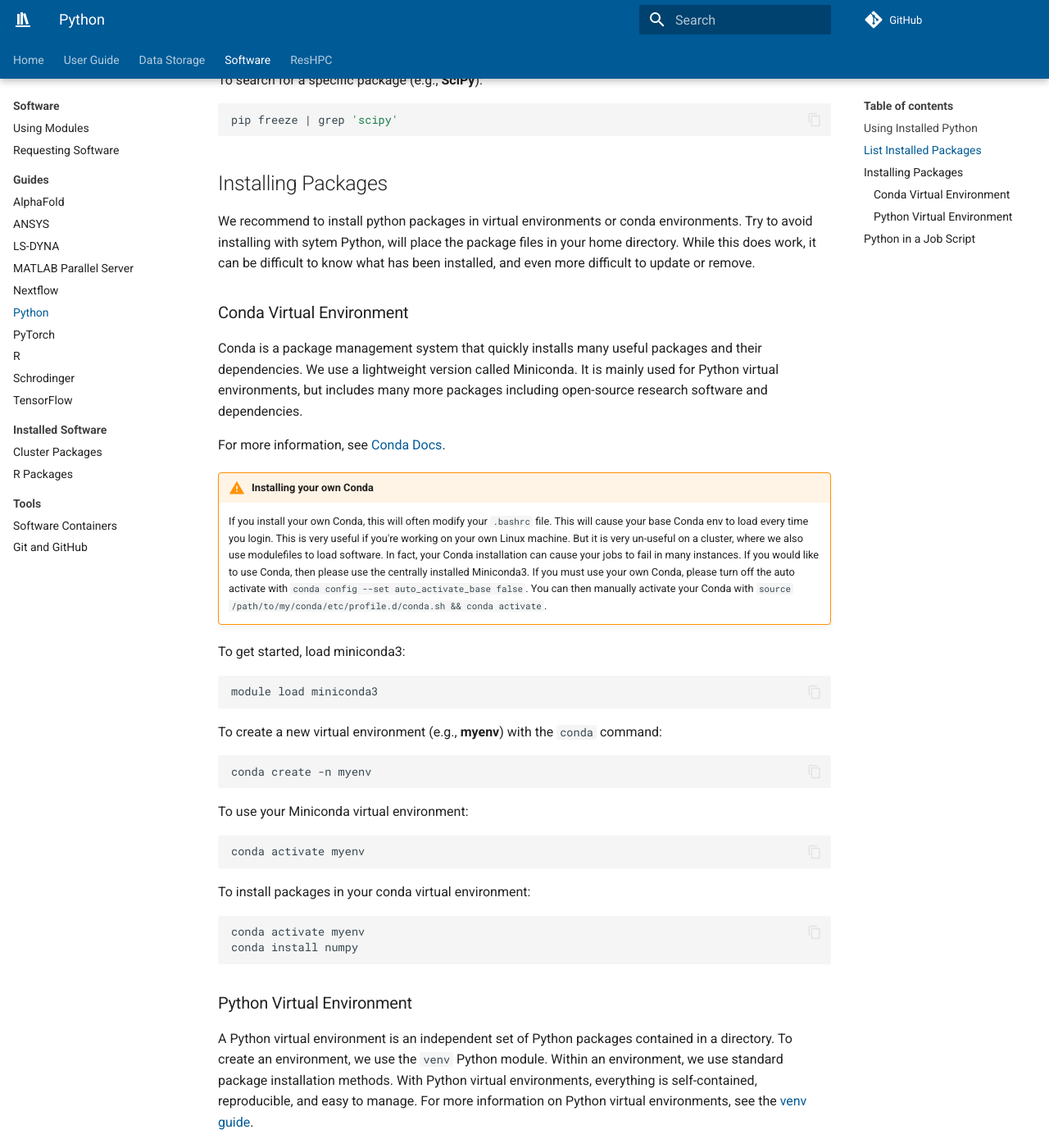
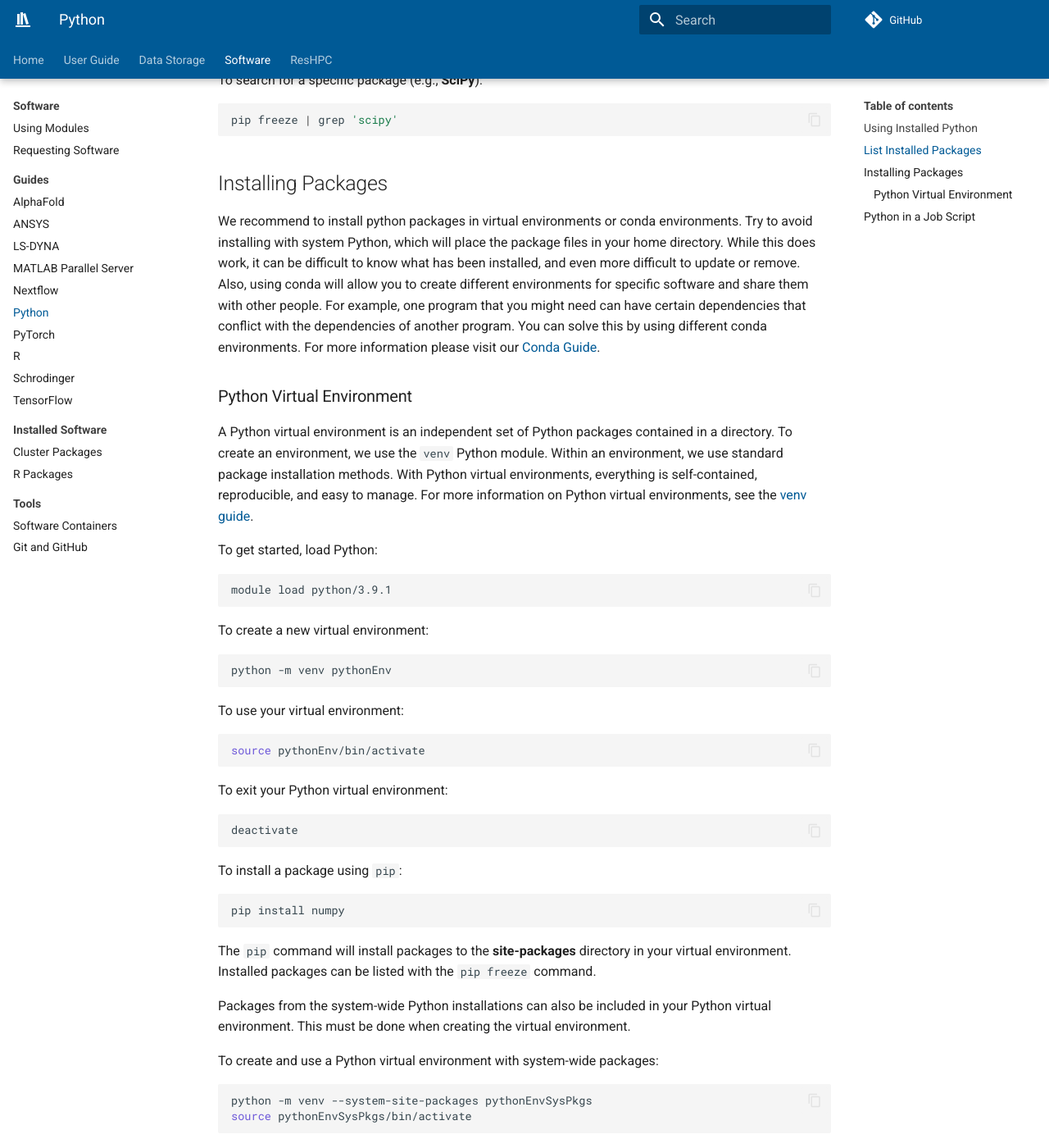
Before and after one commit to mcw-rcc/mcw-rcc.github.io, an MkDocs documentation site: the page built from docs/software/python.md, in a window 1280 px wide and 1400 px high, scrolled down 958 px. Shown: the whole window at 82% size. Built offline with MkDocs 1.6.1 and Material for MkDocs 9.7.7, drawn with Linux system fonts in a browser that asks for light colours; comment, search, counter and statistics services are not loaded; some of the changed lines change nothing that is shown.

Commit message:
conda + python changes
Created conda.md
Edited python.md

````diff
--- /dev/null
+++ b/docs/software/conda.md
@@ -0,0 +1,101 @@
+# Conda Virtual Environment
+
+Conda is a package management system that quickly installs many useful packages and their dependencies. We use a lightweight version called Miniconda. It is mainly used for Python virtual environments, but includes many more packages including open-source research software and dependencies.
+
+## Benefits of using a Conda environment
+
+- Creating isolated conda environments is a perfect way to manage dependencies. Some times you might need to use different programs with different dependencies that conflict with each other. With conda, you can isolate each of those programs with their corresponding dependencies.
+- With conda it is very easy to keep track of what you have installed and remove, add or update any packages.
+- You can create a "perfect" environment for a specific project and share it with others to make sure they are using the same version of the packages. This will also allow you to create reproducible pipelines, to ensure that you run and re-run your programs within the exact same environment.
+- Conda has a large community of developers and is very easy to find help in forums whenever you run into any problems.
+- It supports packages written in other languages, so, you can create dedicated environments for certain projects which depend on libraries written in other languages such as R.
+
+For more information, see [Conda Docs](https://conda.io/projects/conda/en/stable/index.html){:target="_blank"}.
+
+!!! warning "Installing your own Conda"
+    If you install your own Conda, this will often modify your `.bashrc` file. This will cause your base Conda env to load every time you login. This is very useful if you're working on your own Linux machine. But it is very un-useful on a cluster, where we also use module files to load software. In fact, your Conda installation can cause your jobs to fail in many instances. If you would like to use Conda, then please use the centrally installed Miniconda3. If you must use your own Conda, please turn off the auto activate with `conda config --set auto_activate_base false`. You can then manually activate your Conda with `source /path/to/my/conda/etc/profile.d/conda.sh && conda activate`.
+
+To get started, load miniconda3:
+
+```bash
+module load miniconda3
+```
+
+To create a new virtual environment (e.g., **myenv**) with the `conda` command:
+
+```bash
+conda create -n myenv
+```
+
+To use your Miniconda virtual environment:
+
+```bash
+conda activate myenv
+```
+
+To install packages in your conda virtual environment:
+
+```bash
+conda activate myenv
+conda install numpy
+```
+
+To install a specific version of a package in your conda virtual environment:
+
+```bash
+conda activate myenv
+conda install python==3.8
+```
+
+To see all the packages that you have installed in your virtual environment:
+
+```bash
+conda activate myenv
+conda env list
+```
+
+To see what version of a package you have installed in your virtual environment:
+
+```bash
+conda activate myenv
+conda env list | grep package_name
+```
+
+To uninstall a package within your virtual environment:
+
+```bash
+conda activate myenv
+conda uninstall numpy
+```
+
+To clone an existing conda environment:
+Suppose you are starting a new pipeline of a project for which you need a very similar environment to one you created before, with the exception of a few packages that use different versions. You could clone your previous environment and then make the desired changes. Make sure to deactivate the environment your are cloning, clone it and then activate your new environment.
+
+```bash
+conda deactivate myenv1
+conda create -n myenv1 --clone myenv2
+conda activate myenv2
+```
+
+You could also create a specification file to build an identical conda environment on the same OS either in the same or a different machine. This is perfect for sharing conda environments with collaborators. Make sure the people you share your specification file with are using your same platform. Otherwise, the packages that you installed might not be available to them or some dependencies could be missing. In this case, things might not work exactly the same as expected.
+
+To create a specification file:
+
+```bash
+conda activate myenv
+conda list --explicit > spec-file.txt
+```
+
+To use a specification file to create an identical environment on the same or a different machine:
+
+```bash
+conda create --name myenv --file spec-file.txt
+conda activate myenv
+```
+
+To use a spec file to install packages into an existing environment:
+
+```bash
+conda install --name myenv
+conda activate myenv --file spec-file.txt
+```
--- a/docs/software/python.md
+++ b/docs/software/python.md
@@ -39,41 +39,7 @@
 
 ## Installing Packages
 
-We recommend to install python packages in virtual environments or conda environments. Try to avoid installing with sytem Python, will place the package files in your home directory. While this does work, it can be difficult to know what has been installed, and even more difficult to update or remove.
-
-### Conda Virtual Environment
-
-Conda is a package management system that quickly installs many useful packages and their dependencies. We use a lightweight version called Miniconda. It is mainly used for Python virtual environments, but includes many more packages including open-source research software and dependencies.
-
-For more information, see [Conda Docs](https://conda.io/projects/conda/en/stable/index.html){:target="_blank"}.
-
-!!! warning "Installing your own Conda"
-    If you install your own Conda, this will often modify your `.bashrc` file. This will cause your base Conda env to load every time you login. This is very useful if you're working on your own Linux machine. But it is very un-useful on a cluster, where we also use modulefiles to load software. In fact, your Conda installation can cause your jobs to fail in many instances. If you would like to use Conda, then please use the centrally installed Miniconda3. If you must use your own Conda, please turn off the auto activate with `conda config --set auto_activate_base false`. You can then manually activate your Conda with `source /path/to/my/conda/etc/profile.d/conda.sh && conda activate`.
-
-To get started, load miniconda3:
-
-```bash
-module load miniconda3
-```
-
-To create a new virtual environment (e.g., **myenv**) with the `conda` command:
-
-```bash
-conda create -n myenv
-```
-
-To use your Miniconda virtual environment:
-
-```bash
-conda activate myenv
-```
-
-To install packages in your conda virtual environment:
-
-```bash
-conda activate myenv
-conda install numpy
-```
+We recommend to install python packages in virtual environments or conda environments. Try to avoid installing with system Python, which will place the package files in your home directory. While this does work, it can be difficult to know what has been installed, and even more difficult to update or remove. Also, using conda will allow you to create different environments for specific software and share them with other people. For example, one program that you might need can have certain dependencies that conflict with the dependencies of another program. You can solve this by using different conda environments. For more information please visit our [Conda Guide](conda.md).
 
 ### Python Virtual Environment
 
````
